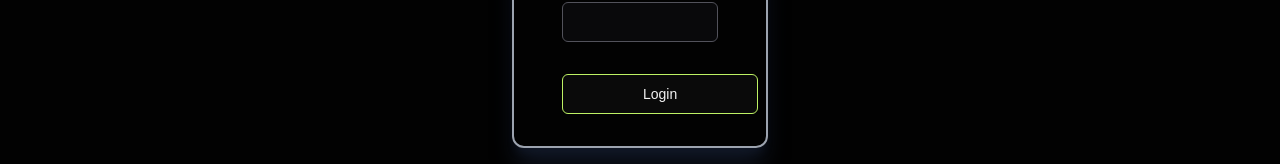
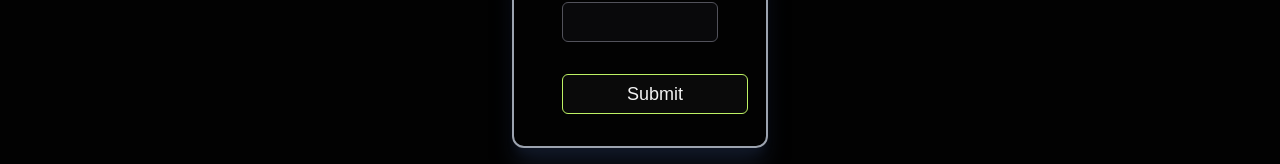
Before and after one commit to ZVKubajak/Quoteful, a React (Vite) app in the folder client/: page /login in a window 1280 px wide. Shown: the part 480-644 px from the top of the page. Built offline with nearby package versions, Linux system fonts and the light colour scheme.

Commit message:
Login Form Styling #2

```diff
--- a/client/src/pages/Login.tsx
+++ b/client/src/pages/Login.tsx
@@ -23,8 +23,7 @@ const loginFormSchema = z.object({
     message: "Invalid email address.",
   }),
   password: z.string().refine((value) => validator.isStrongPassword(value), {
-    message:
-      "Password must be 8-20 characters long, include at least one lowercase letter, one uppercase letter, one number, and one special character.",
+    message: "Invalid password.",
   }),
 });
 
@@ -47,6 +46,10 @@ const Login = () => {
       navigate("/");
     } catch (errorMessage: any) {
       console.error("Login Failed:", errorMessage);
+      form.setError("root", {
+        message:
+          "No account found with that email address or incorrect password.",
+      });
     }
   };
 
@@ -91,13 +94,20 @@ const Login = () => {
               </FormItem>
             )}
           />
+
+          {form.formState.errors.root && (
+            <p className="text-red-500 text-sm text-center">
+              {form.formState.errors.root.message}
+            </p>
+          )}
+
           <div className="flex justify-evenly">
             <Button
               type="submit"
               variant="outline"
-              className="bg-neutral-950 border-lime-300 px-20"
+              className="bg-neutral-950 border-lime-300 text-lg px-16 transition duration-250 hover:bg-default-950 hover:text-inherit hover:shadow-lg hover:shadow-lime-300/10"
             >
-              Login
+              Submit
             </Button>
           </div>
         </form>
```
